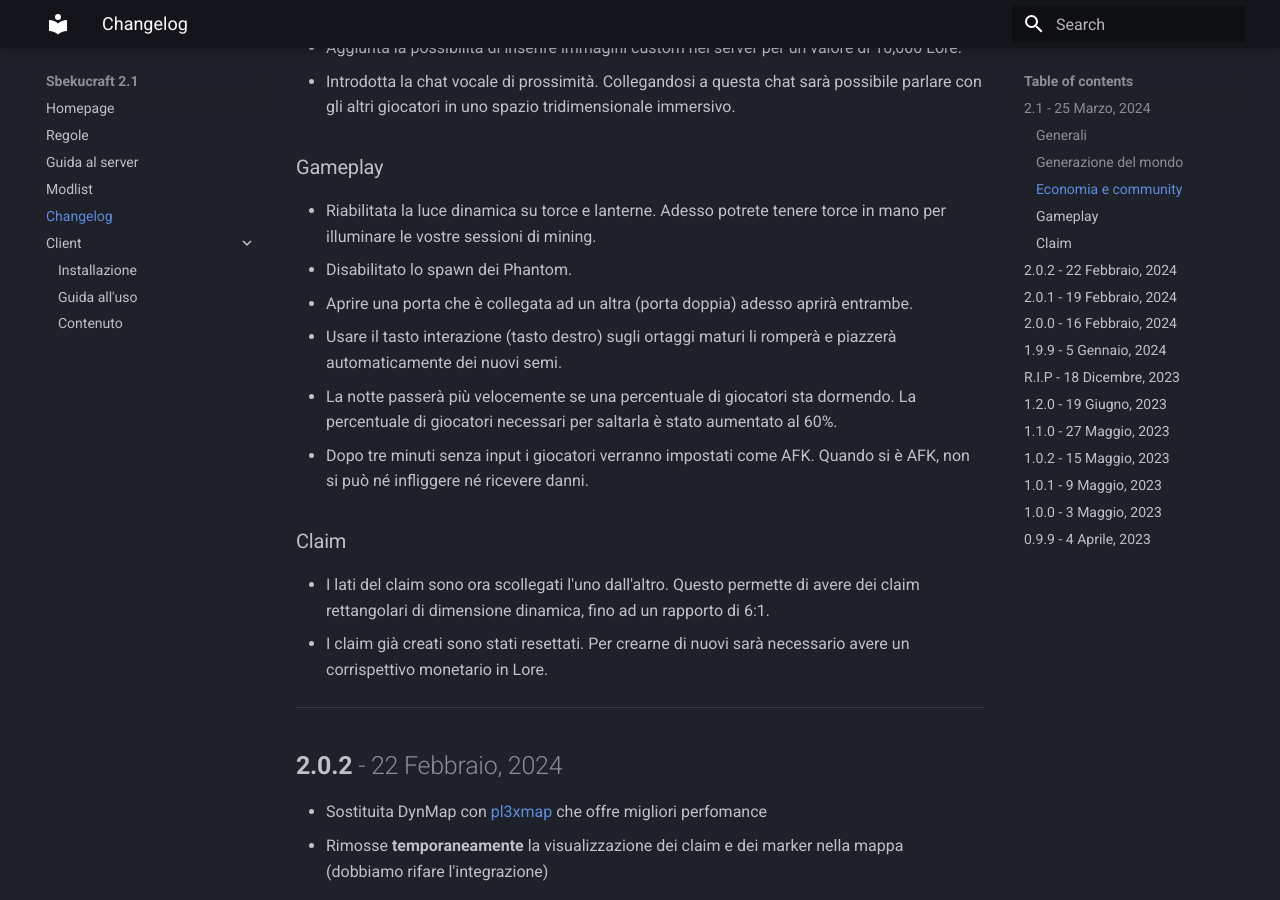
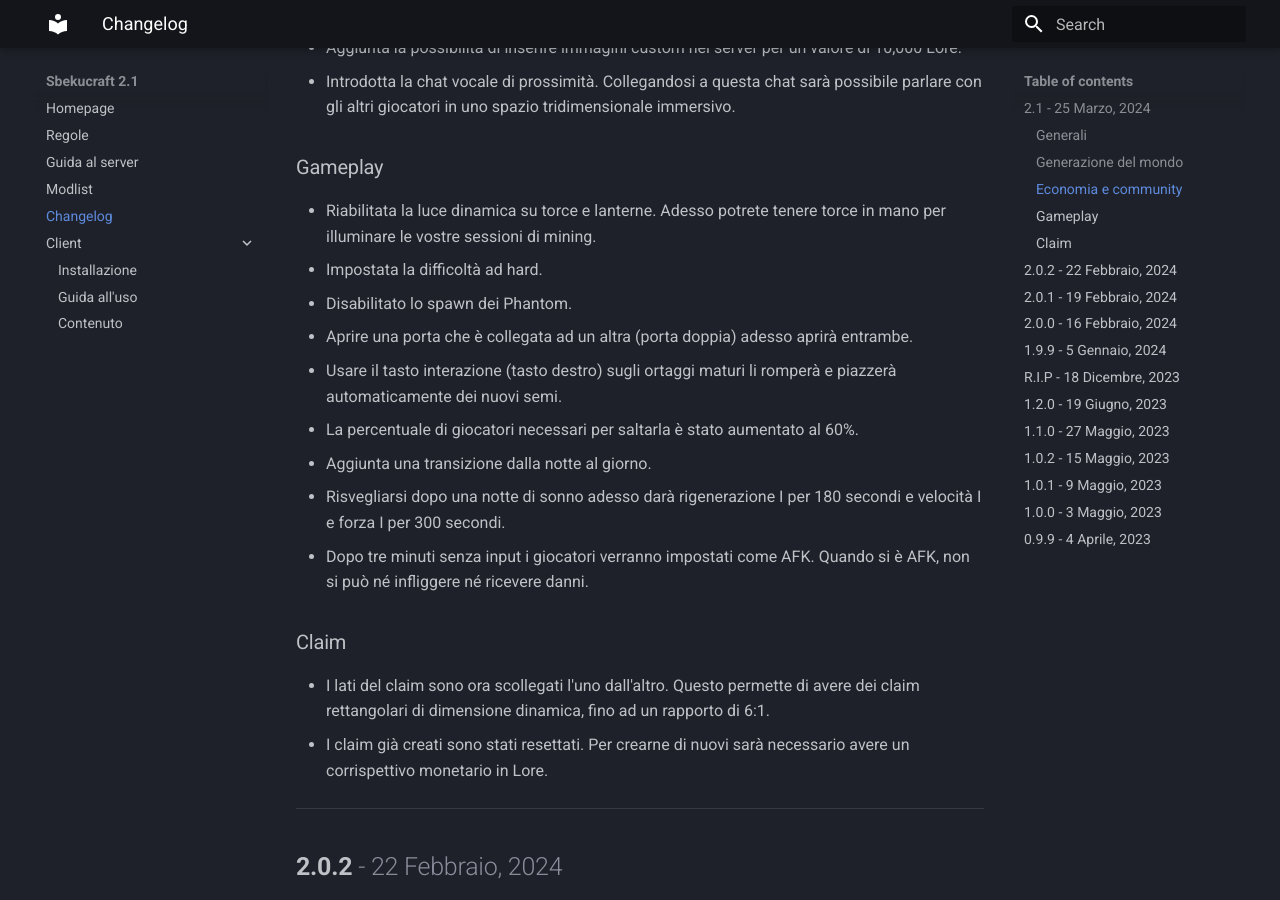
Before and after one commit to Sbekucraft/Sbekucraft-2.0-Wiki, an MkDocs documentation site: the page built from docs/changelog.md, in a window 1280 px wide and 900 px high, scrolled down 970 px. Built offline with MkDocs 1.6.1 and Material for MkDocs 9.7.7, drawn with Linux system fonts in a browser that asks for light colours.

Commit message:
Aggiunti buff al sonno

```diff
--- a/docs/changelog.md
+++ b/docs/changelog.md
@@ -19,10 +19,13 @@ Sebbene ci siano stati cambiamenti in quasi tutti i componenti, qui sono elencat
 - Introdotta la chat vocale di prossimità. Collegandosi a questa chat sarà possibile parlare con gli altri giocatori in uno spazio tridimensionale immersivo.
 ### Gameplay
 - Riabilitata la luce dinamica su torce e lanterne. Adesso potrete tenere torce in mano per illuminare le vostre sessioni di mining.
+- Impostata la difficoltà ad hard.
 - Disabilitato lo spawn dei Phantom.
 - Aprire una porta che è collegata ad un altra (porta doppia) adesso aprirà entrambe.
 - Usare il tasto interazione (tasto destro) sugli ortaggi maturi li romperà e piazzerà automaticamente dei nuovi semi.
-- La notte passerà più velocemente se una percentuale di giocatori sta dormendo. La percentuale di giocatori necessari per saltarla è stato aumentato al 60%.
+- La percentuale di giocatori necessari per saltarla è stato aumentato al 60%.
+- Aggiunta una transizione dalla notte al giorno.
+- Risvegliarsi dopo una notte di sonno adesso darà rigenerazione I per 180 secondi e velocità I e forza I per 300 secondi.
 - Dopo tre minuti senza input i giocatori verranno impostati come AFK. Quando si è AFK, non si può né infliggere né ricevere danni.
 ### Claim
 - I lati del claim sono ora scollegati l'uno dall'altro. Questo permette di avere dei claim rettangolari di dimensione dinamica, fino ad un rapporto di 6:1.
```
